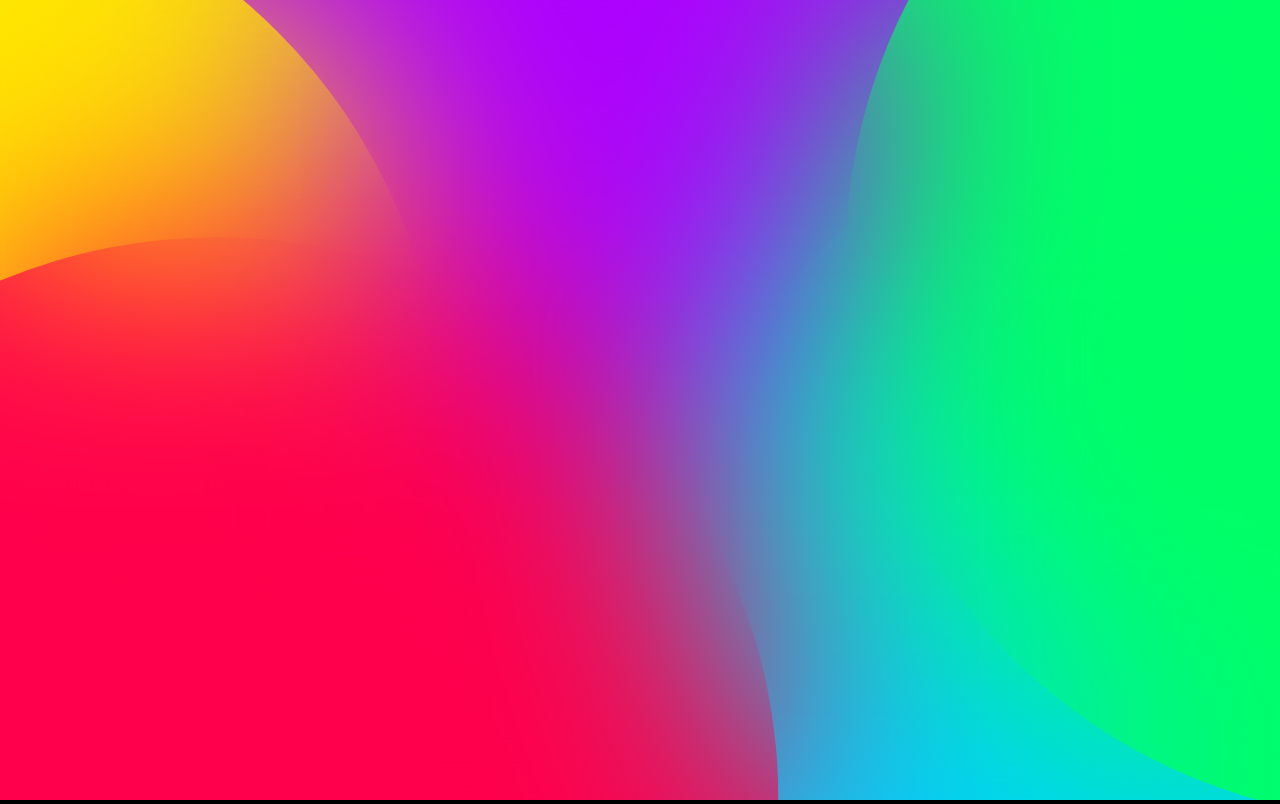
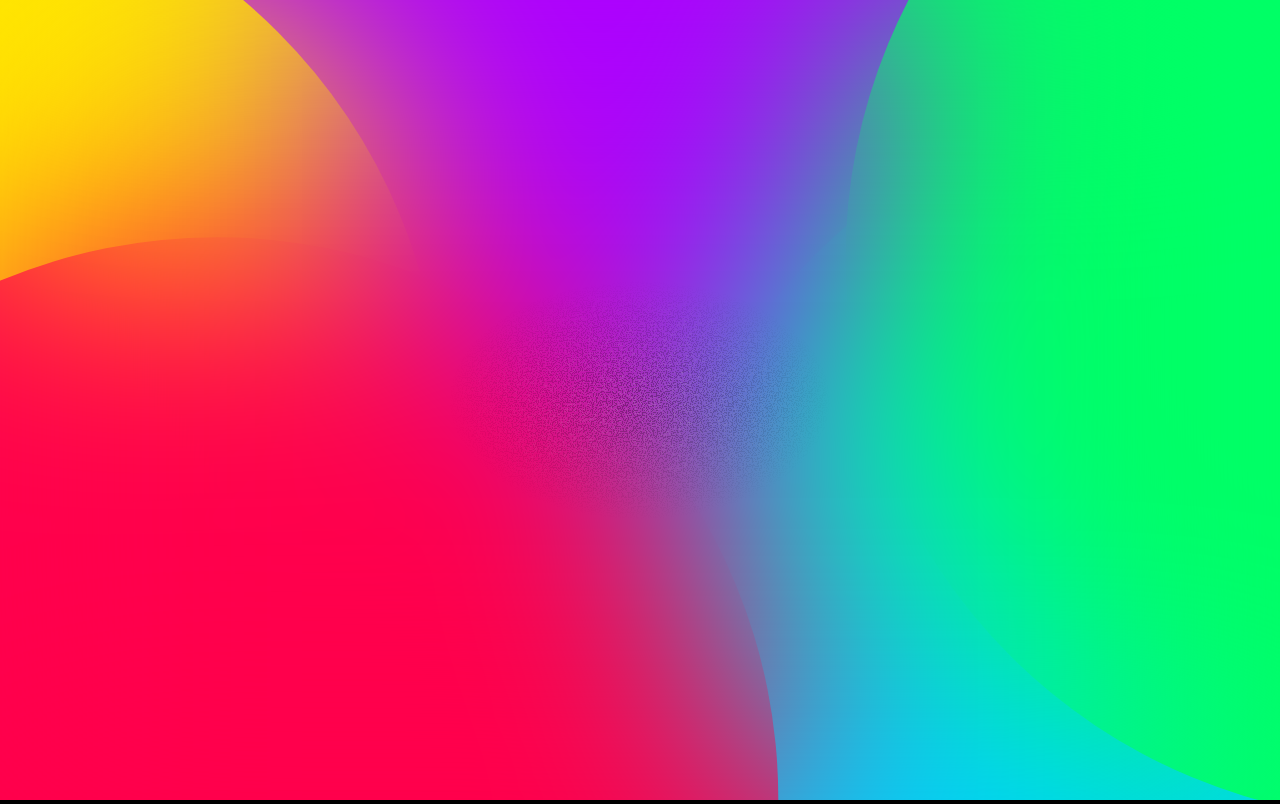
Before and after one commit to wallysaurus/isohel-capacitor, a SvelteKit app: page / in a window 1280 px wide. Built offline with nearby package versions, Linux system fonts and the light colour scheme.

Commit message:
some grain stuff

```diff
--- a/src/routes/+page.svelte
+++ b/src/routes/+page.svelte
@@ -18,6 +18,7 @@
     });
 </script>
 
+<!-- Circles -->
 <svg viewBox={`0 0 ${innerWidth} ${innerHeight}`} xmlns="http://www.w3.org/2000/svg">
     {#each data as entry}
         <Circle data={entry} innerWidth={innerWidth} innerHeight={innerHeight} />
@@ -26,6 +27,29 @@
 
 <!-- Blur Filter -->
 <div />
+
+<svg class="noise" width="100%" height="100%" xmlns="http://www.w3.org/2000/svg">
+    <!-- Define the filter inside the SVG that is guaranteed to span the whole viewport -->
+    <defs>
+        <filter id="noiseFilter">
+            <feTurbulence type="fractalNoise" baseFrequency="0.8" numOctaves="1" stitchTiles="stitch" seed="0" />
+            <feColorMatrix type="matrix" values="1 0 0 0 0  0 1 0 0 0  0 0 1 0 0  0 0 0 20 -9"/>
+            <feComponentTransfer>
+                <feFuncA type="table" tableValues="1 0" />
+            </feComponentTransfer>
+        </filter>
+        <mask id="circleMask">
+            <radialGradient id="grad" cx="50%" cy="50%" r="15%" fx="50%" fy="50%">
+                <stop offset="10%" stop-color="white" />
+                <stop offset="100%" stop-color="black" />
+            </radialGradient>
+            <rect x="0" y="0" width="100%" height="100%" fill="url(#grad)" />
+        </mask>
+    </defs>
+    <!-- Example circle to demonstrate mask and filter -->
+    <circle cx="50%" cy="50%" r="50" fill="red" mask="url(#circleMask)" filter="url(#noiseFilter)" />
+</svg>
+
 
 <style>
     div {
@@ -36,4 +60,13 @@
         height: 100%;
         backdrop-filter: blur(120px);
     }
+    .noise {
+        position: fixed;
+        top: 0;
+        left: 0;
+        filter: url(#noiseFilter);
+        mask: url(#circleMask);
+        opacity: 0.25;
+        z-index: 10;
+    }
 </style>
```
Also changed, not shown: 103 other files (tests, documents, lock files or other folders).
